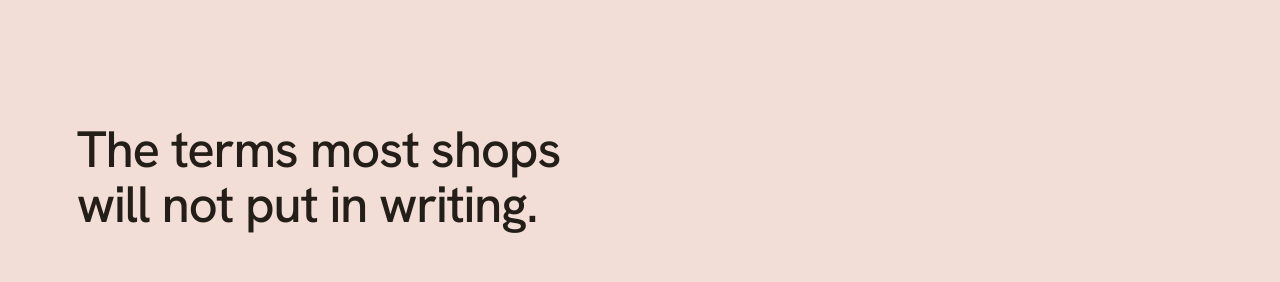
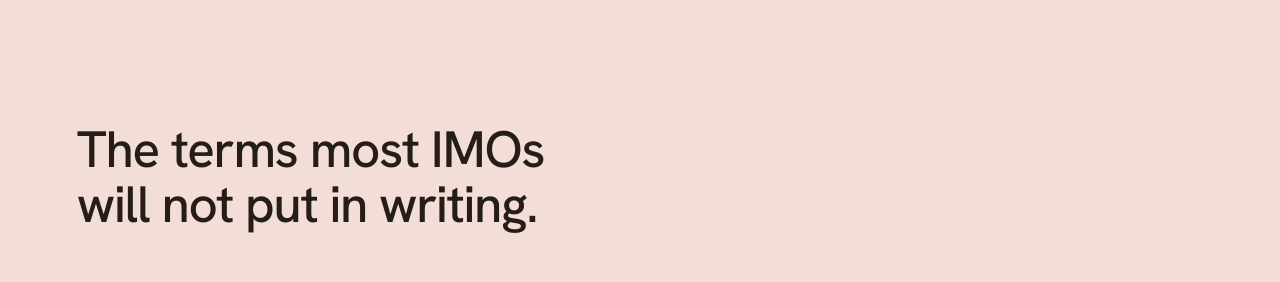
Before and after one commit to Abe0o0/hig-demo, a plain HTML site: page index.html in a window 1280 px wide. Shown: the part 2460-2742 px from the top of the page. Drawn offline with Linux system fonts and the light colour scheme.

Commit message:
fix: stats headline said 'shops' — insurance copy is 'IMOs'
Co-Authored-By: Claude Opus 4.8 <noreply@anthropic.com>

```diff
--- a/index.html
+++ b/index.html
@@ -297,7 +297,7 @@ footer .disclaimer{max-width:1340px;margin:26px auto 0;padding-top:22px;border-t
 <!-- ============ BLUSH STATS ============ -->
 <section id="numbers">
   <div class="wrap">
-    <h2 class="rev">The terms most shops will not put in writing.</h2>
+    <h2 class="rev">The terms most IMOs will not put in writing.</h2>
     <div class="statgrid rev">
       <div class="stat s1"><b>3-9<small> mo</small></b><span>Advanced commissions paid up front, from your first sale.</span></div>
       <div class="stat s2"><b>$0</b><span>Advance fees. Cash flow without paying for the privilege.</span></div>
```
